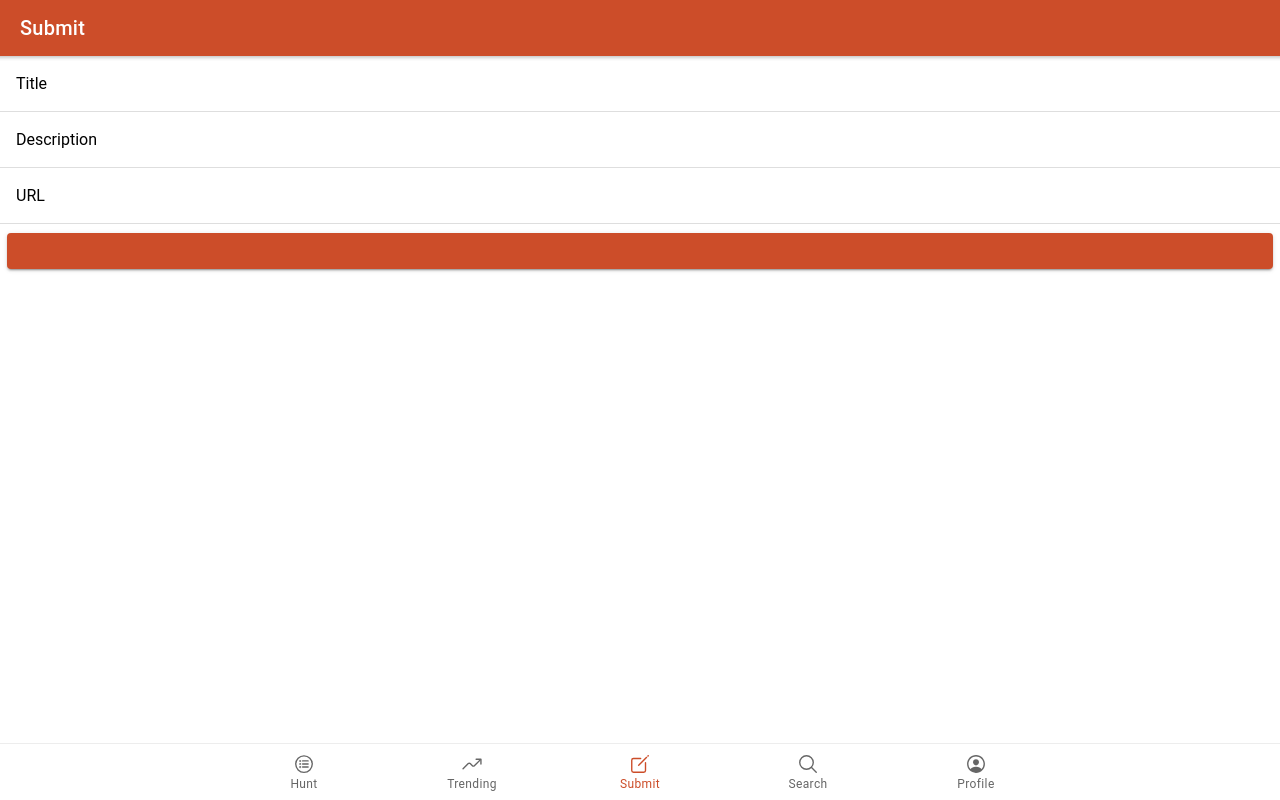
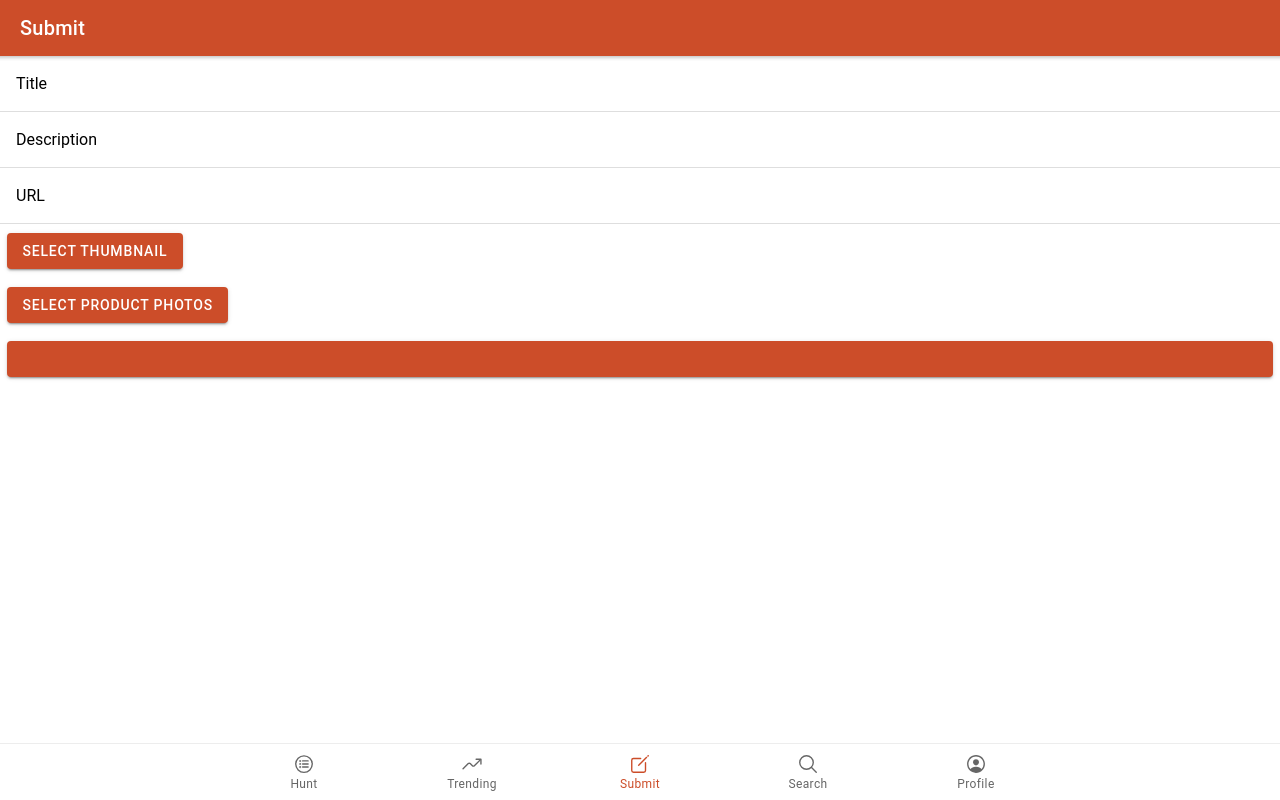
Before and after one commit to josephkniskern/ReactAppHunt, a React (Create React App) app: page /submit in a window 1280 px wide. Built offline with nearby package versions, Linux system fonts and the light colour scheme; no server answers.

Commit message:
Firebase Storage and File Uploads

```diff
--- /dev/null
+++ b/src/components/Form/Upload.css
@@ -0,0 +1,15 @@
+.file-input-container {
+  position: relative;
+  display: inline-block;
+}
+
+.file-input {
+  opacity: 0;
+  z-index: 1;
+  position: absolute;
+  left: 0;
+  right: 0;
+  bottom: 0;
+  top: 0;
+  user-select: none;
+}
--- /dev/null
+++ b/src/components/Form/Upload.js
@@ -0,0 +1,52 @@
+import React from "react";
+import PropTypes from "prop-types";
+import { IonButton, isPlatform } from "@ionic/react";
+import { Plugins, CameraResultType } from "@capacitor/core";
+import { dataURItoBlob } from "../../utils/file";
+import "./Upload.css";
+
+const { Camera } = Plugins;
+
+function Upload({ onChange, placeholder, files, multiple, ...rest }) {
+  const handleSelectFile = async (evt) => {
+    if (isPlatform("mebile")) {
+      const image = await Camera.getPhoto({
+        quality: 90,
+        allowEditing: false,
+        resultType: CameraResultType.DataUrl,
+      });
+      const blob = dataURItoBlob(image.dataURL);
+
+      onChange([blob]);
+    } else {
+      onChange([...evt.target.files]);
+    }
+  };
+
+  return (
+    <div className="file-input-container">
+      {!isPlatform("mobile") && (
+        <input
+          id="file"
+          type="text"
+          className="file-input"
+          accept="image/*"
+          multiple={multiple}
+          onChange={handleSelectFile}
+        />
+      )}
+      <IonButton onClick={handleSelectFile} {...rest}>
+        {files.length ? `${files.length} file selected` : placeholder}
+      </IonButton>
+    </div>
+  );
+}
+
+Upload.propTypes = {
+  multiple: PropTypes.bool,
+  files: PropTypes.array,
+  placeholder: PropTypes.string,
+  onChange: PropTypes.func,
+};
+
+export default Upload;
--- a/src/firebase/firebase.js
+++ b/src/firebase/firebase.js
@@ -1,6 +1,7 @@
 import app from "firebase/app";
 import "firebase/auth";
 import "firebase/firestore";
+import "firebase/storage";
 
 import firebaseConfig from "./config";
 
@@ -10,6 +11,7 @@
     this.app = app;
     this.auth = app.auth();
     this.db = app.firestore();
+    this.storage = app.storage();
   }
 
   async register(name, email, password) {
--- a/src/pages/Submit.js
+++ b/src/pages/Submit.js
@@ -16,6 +16,7 @@
 import LargeHeader from "../components/Header/LargeHeader";
 import SmallHeader from "../components/Header/SmallHeader";
 import { toast } from "../utils/toast";
+import Upload from "../components/Form/Upload";
 
 const INITIAL_STATE = {
   title: "",
@@ -26,6 +27,8 @@
 const Submit = ({ history }) => {
   const { user } = React.useContext(UserContext);
   const [submitting, setSubmitting] = React.useState(false);
+  const [thumb, setThumb] = React.useState([]);
+  const [photos, setPhotos] = React.useState([]);
   const { handleSubmit, handleChange, values } = useFormValidation(
     INITIAL_STATE,
     validateCreateProduct,
@@ -44,6 +47,35 @@
       const { url, description, title } = values;
       const id = firebase.db.collection("products").doc().id;
 
+      await Promise.all([
+        ...thumb.map((f, index) =>
+          firebase.storage
+            .ref()
+            .child(`products/${id}_thumb_${index}.jpg`.put(f))
+        ),
+        ...photos.map((f, index) =>
+          firebase.storage
+            .ref()
+            .child(`products/${id}_photo_${index}.jpg`.put(f))
+        ),
+      ]);
+
+      const productPhotos = await Promise.all(
+        photos.map((f, index) =>
+          firebase.storage
+            .ref()
+            .child(`products/${id}_photo_${index}.jpg`.getDownloadURL())
+        )
+      );
+
+      const productThumbs = await Promise.all(
+        thumb.map((f, index) =>
+          firebase.storage
+            .ref()
+            .child(`products/${id}_thumb_${index}.jpg`.getDownloadURL())
+        )
+      );
+
       const newProduct = {
         title,
         url,
@@ -52,11 +84,15 @@
           id: user.uid,
           name: user.displayName,
         },
+        thumbnail: productThumbs[0] || null,
+        photos: productPhotos,
         voteCount: 1,
         comments: [],
         votes: [{ votedBy: { id: user.uid, name: user.displayName } }],
         created: Date.now(),
       };
+      setThumb([]);
+      setPhotos([]);
       await firebase.db.collection("products").doc(id).set(newProduct);
       history.push("/");
     } catch (err) {
@@ -103,6 +139,25 @@
         </IonItem>
         <IonRow>
           <IonCol>
+            <Upload
+              files={thumb}
+              onChange={setThumb}
+              placeholder="Select Thumbnail"
+            ></Upload>
+          </IonCol>
+        </IonRow>
+        <IonRow>
+          <IonCol>
+            <Upload
+              files={photos}
+              onChange={setPhotos}
+              placeholder="Select Product Photos"
+              multiple
+            ></Upload>
+          </IonCol>
+        </IonRow>
+        <IonRow>
+          <IonCol>
             <IonButton
               type="submit"
               color="primary"
--- /dev/null
+++ b/src/utils/file.js
@@ -0,0 +1,17 @@
+export function dataURItoBlob(dataURI) {
+  // convert base64 to raw binary data held in a string
+  // doesn't handle URLEncoded DataURIs - see SO answer #6850276 for code that does this
+  var byteString = atob(dataURI.split(",")[1]);
+
+  // separate out the mime component
+  var mimeString = dataURI.split(",")[0].split(":")[1].split(";")[0];
+
+  // write the bytes of the string to an ArrayBuffer
+  var ab = new ArrayBuffer(byteString.length);
+  var ia = new Uint8Array(ab);
+  for (var i = 0; i < byteString.length; i++) {
+    ia[i] = byteString.charCodeAt(i);
+  }
+
+  return new Blob([ab], { type: mimeString });
+}
```
